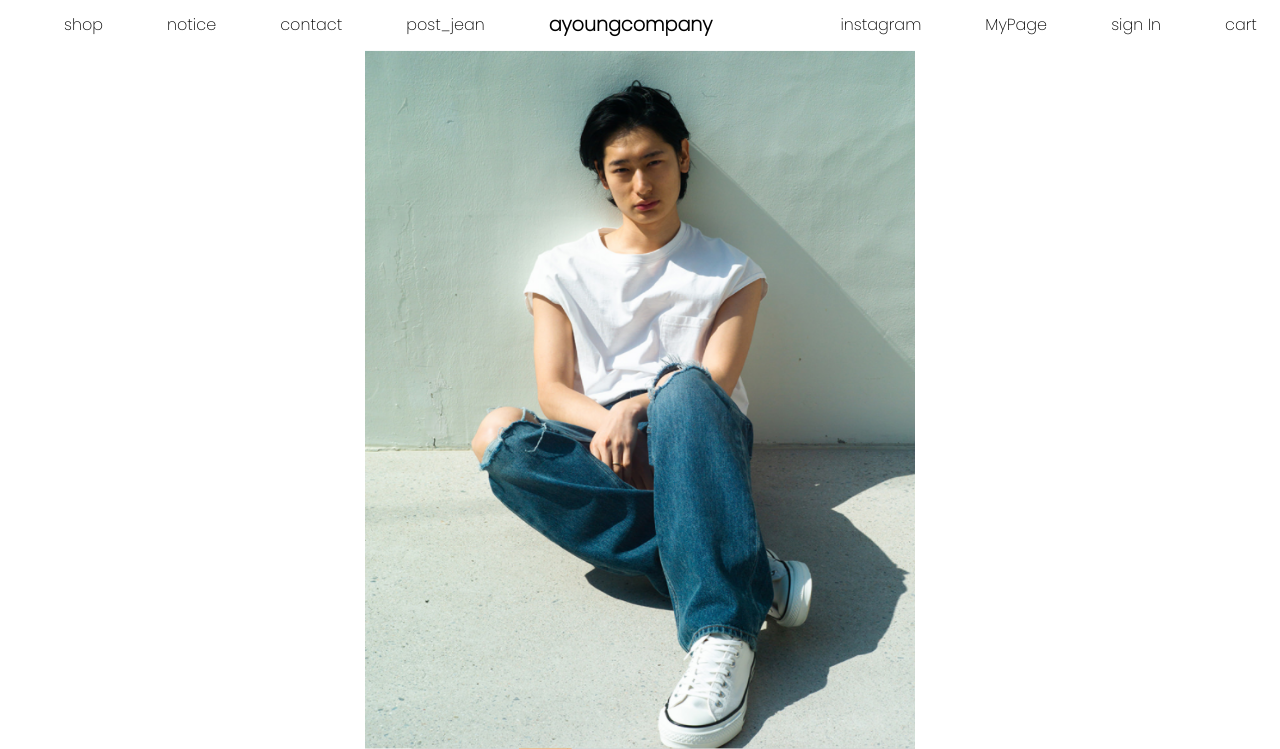
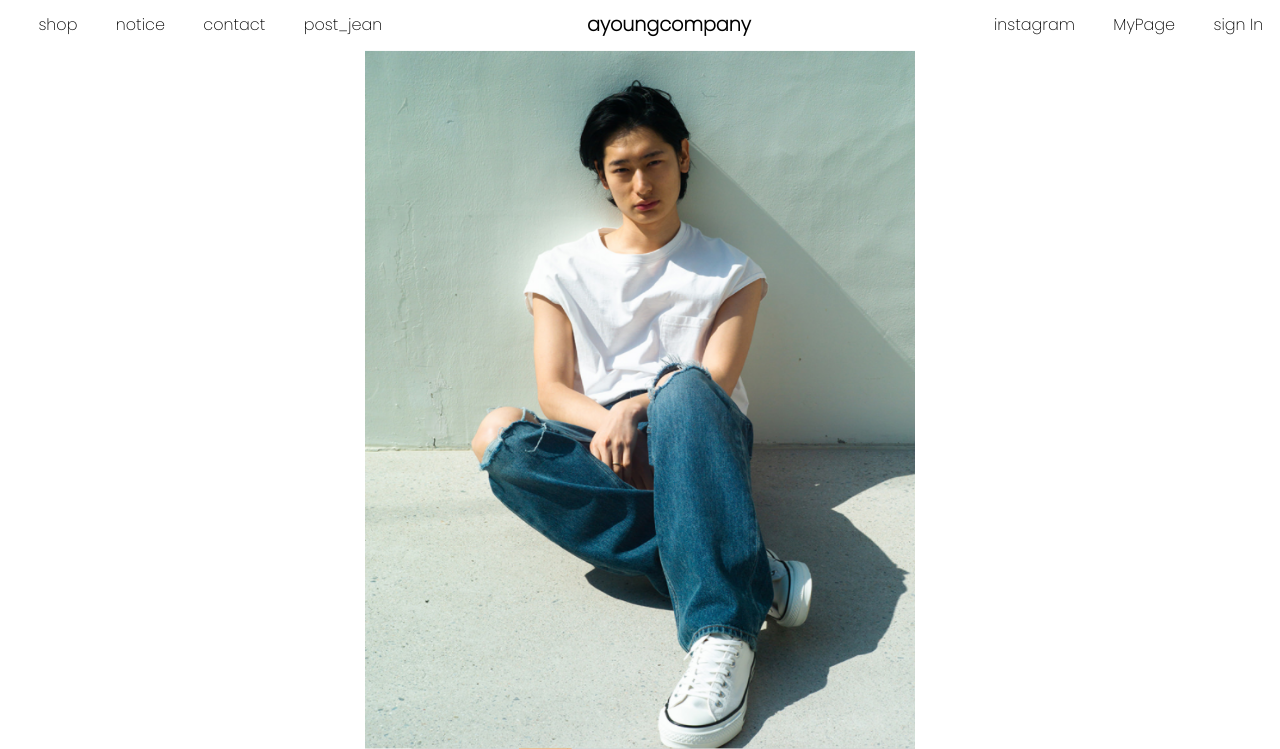
Before and after one commit to Zy0ung/First_SoonKathon_9th_Team2, a Django app: page / in a window 1280 px wide. Shown: the top 749 px of the page. Run offline with Django 3.2, Linux system fonts and the light colour scheme.

Commit message:
[송지영][수정]::base수정

```diff
--- a/ayc_company/static/css/base.css
+++ b/ayc_company/static/css/base.css
@@ -2,12 +2,13 @@
 
 * {margin:0; padding:0;box-sizing:border-box; font-family: 'Poppins';}
 ul li {list-style:none;}
-.clearfix:after{content:'';display:block; clear:both;text-decoration: none;}
+.clearfix:after{content:'';display:block; clear:both;text-decoration: none; text-align: center;}
 body {overflow-y:scroll;}
 header {
 	background:linear-gradient(white 50px, rgba(255,255,255,0.5) 50px, rgba(255,255,255,0.5) );
 	height:50px;
 	overflow:hidden;
+    width: 100%;
 }
 a{
     text-decoration: none;
@@ -16,15 +17,17 @@
 nav {width:100%; margin:0 auto;}
 nav > ul > li {float:left; line-height:50px; position: relative;}
 .main_title{
-    padding-left: 5%;
-    padding-right: 5%;
+    padding-left: 16%;
+    padding-right: 16%;
     font-size:larger;
     font-weight: bold;
+    text-align: center;
 }
 
 .sub{
-    margin-left: 5%;
+    margin-left: 3%;
     font-family: 'Poppins', sans-serif;
+    text-align: center;
 }
 
 
```
